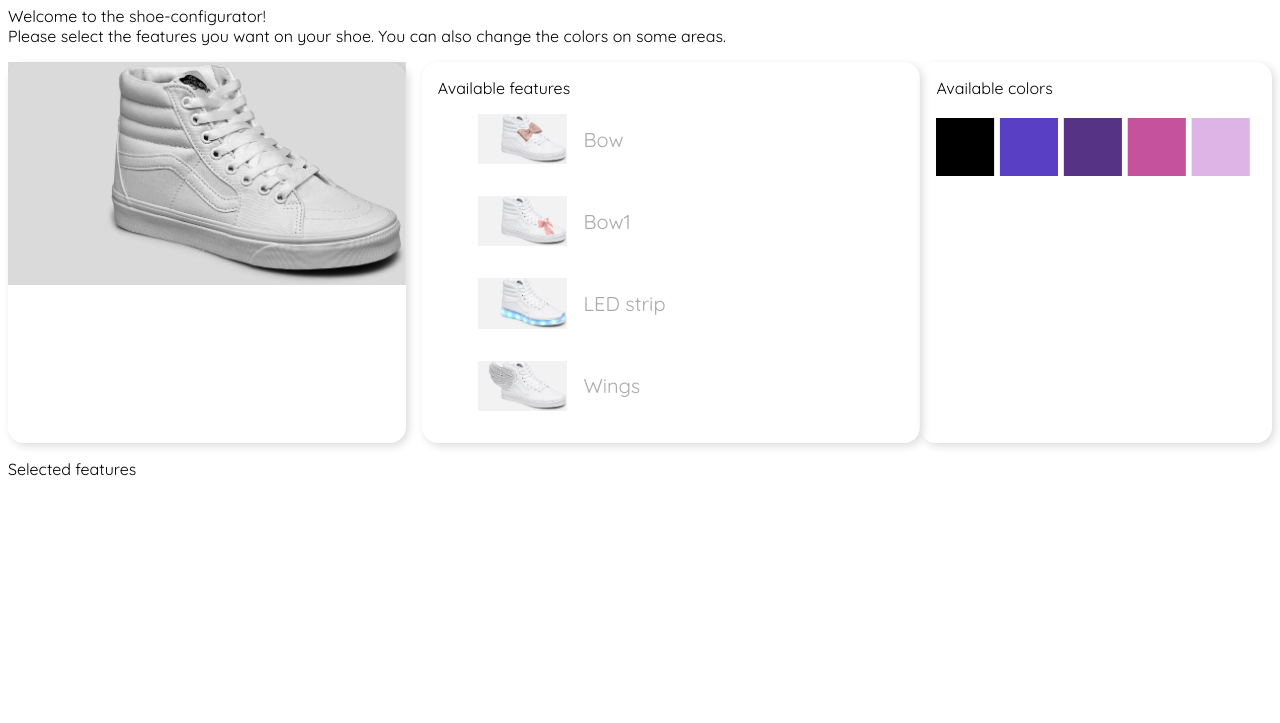
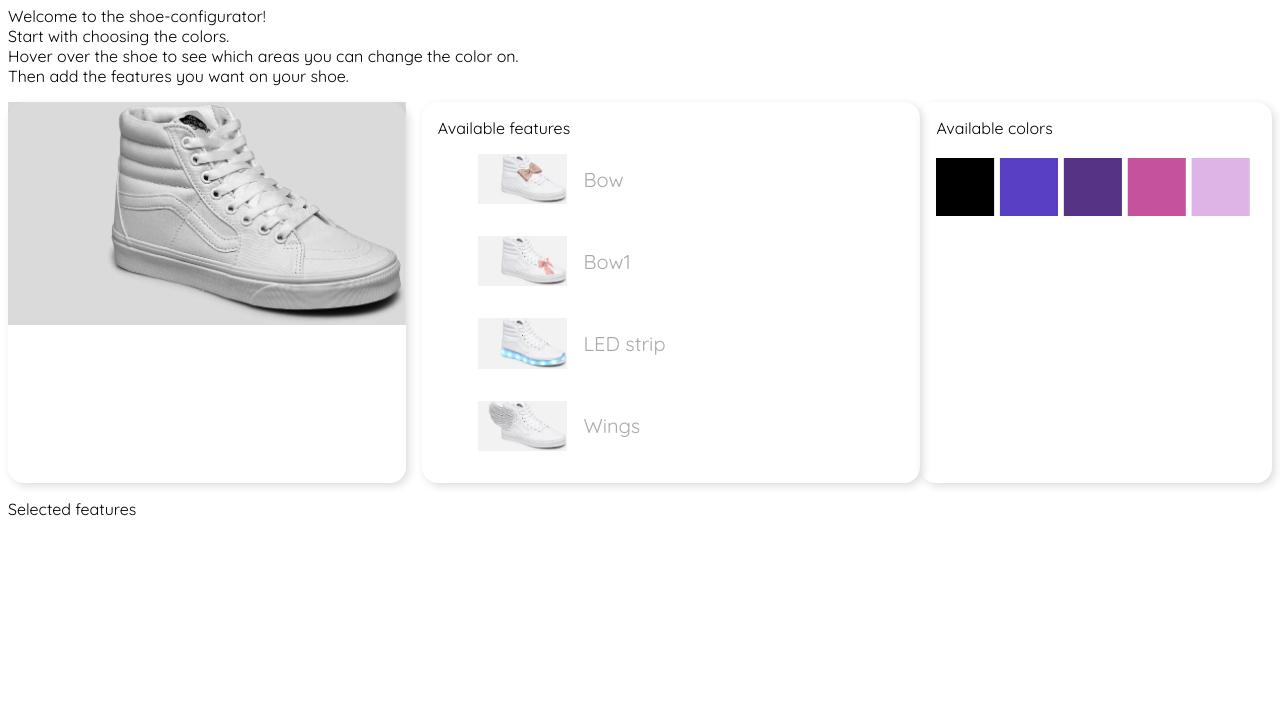
Before and after one commit to vivi4531/12C.02.04-createYourOwnConfigurator, a plain HTML site: page index.html in a window 1280 px wide. Shown: the part 77-800 px from the top of the page. Drawn offline with Linux system fonts and the light colour scheme.

Commit message:
1003 done

```diff
--- a/index.html
+++ b/index.html
@@ -14,8 +14,9 @@
     <h1>Shoe configurator</h1>
     <p>
       Welcome to the shoe-configurator!<br />
-      Please select the features you want on your shoe.
-      You can also change the colors on some areas.
+      Start with choosing the colors.<br />
+      Hover over the shoe to see which areas you can change the color on.<br />
+      Then add the features you want on your shoe.<br />
     </p>
 
     <div id="configurator">
```
